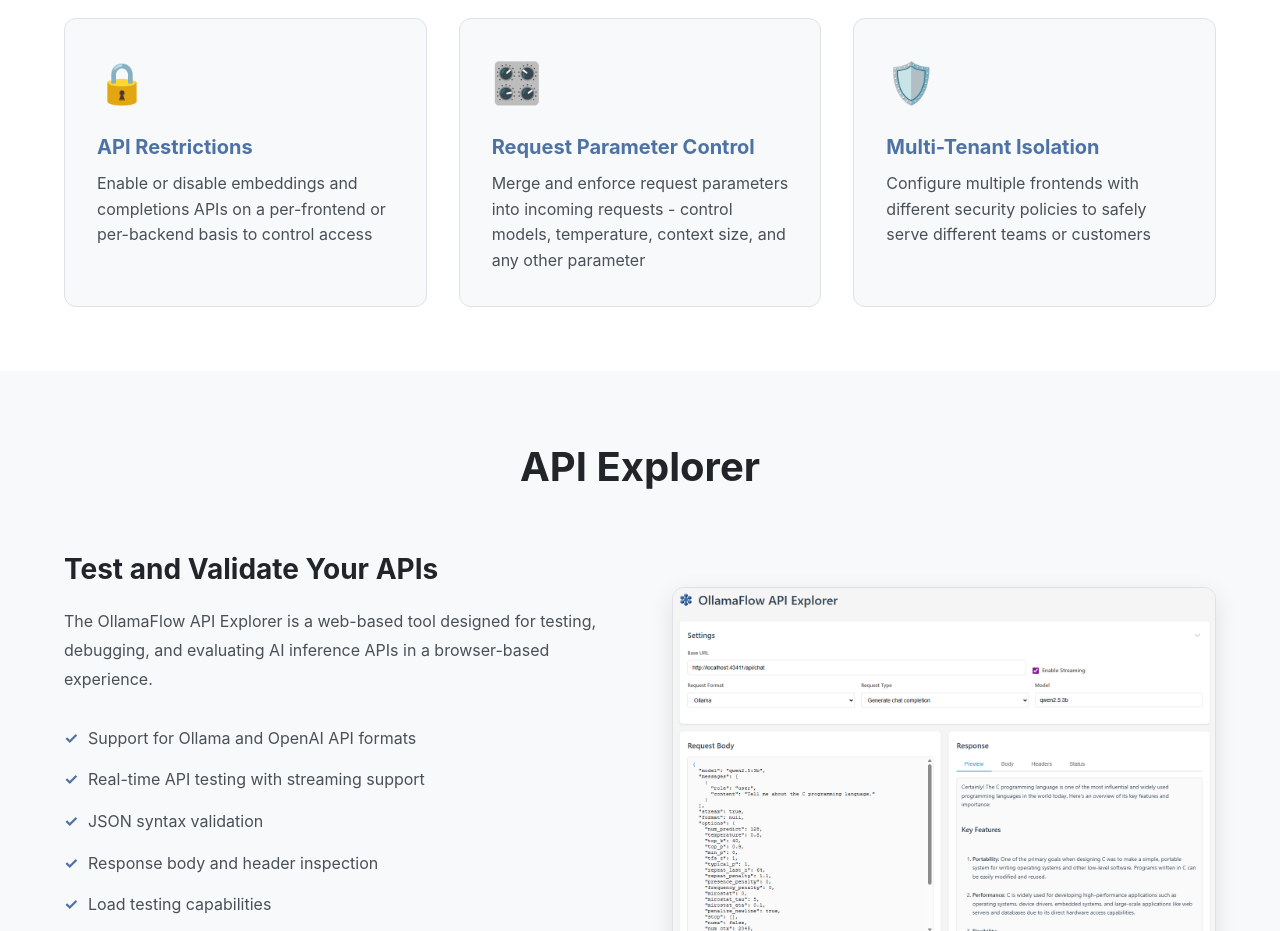
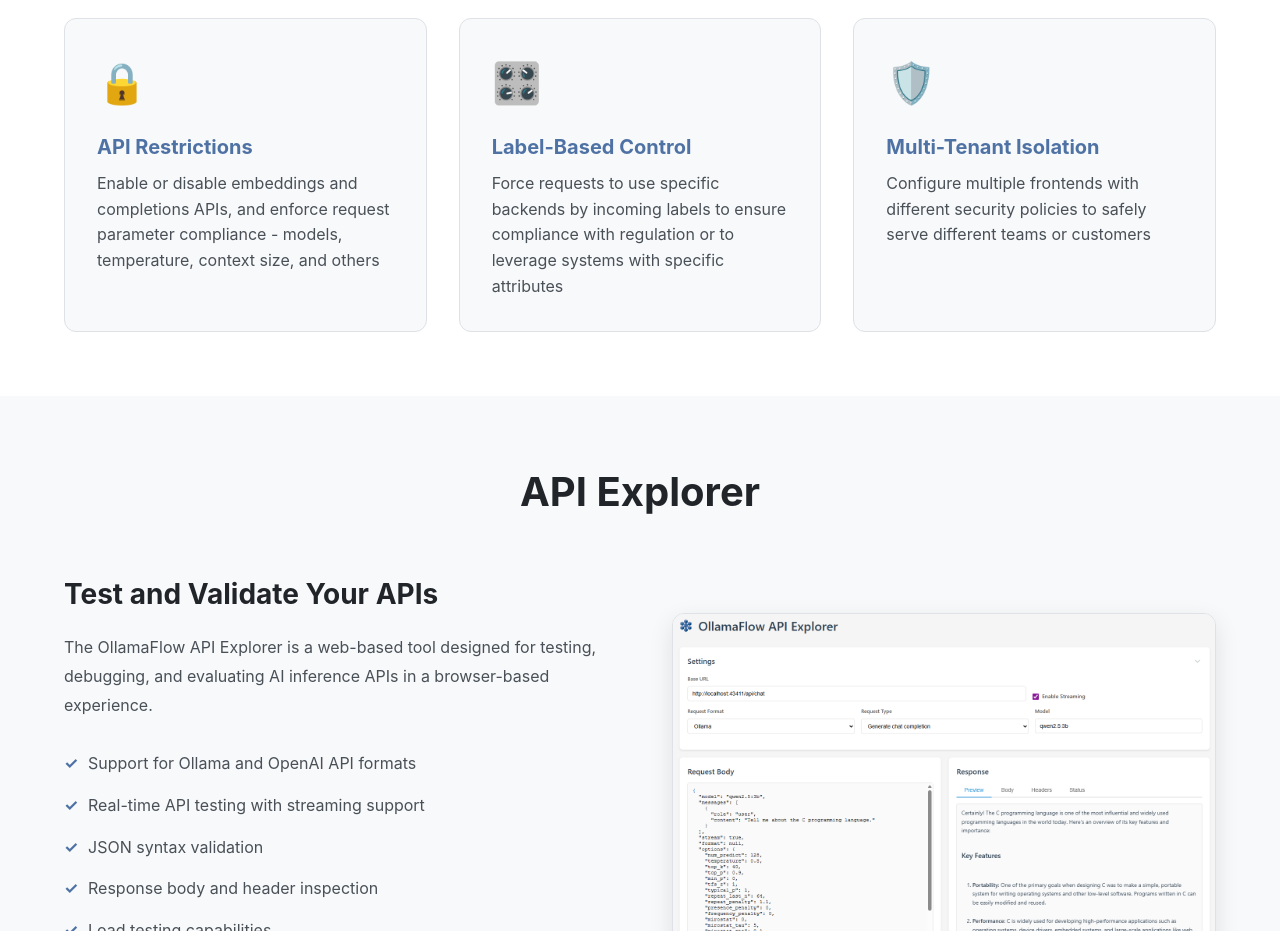
Before and after one commit to ollamaflow/ollamaflow.github.io, a plain HTML site: page index.html in a window 1280 px wide. Shown: the part 3400-4331 px from the top of the page. Drawn offline with Linux system fonts and the light colour scheme.

Commit message:
Minor update

```diff
--- a/index.html
+++ b/index.html
@@ -220,12 +220,12 @@
                 <div class="security-card">
                     <div class="security-icon">🔒</div>
                     <h3>API Restrictions</h3>
-                    <p>Enable or disable embeddings and completions APIs on a per-frontend or per-backend basis to control access</p>
+                    <p>Enable or disable embeddings and completions APIs, and enforce request parameter compliance - models, temperature, context size, and others</p>
                 </div>
                 <div class="security-card">
                     <div class="security-icon">🎛️</div>
-                    <h3>Request Parameter Control</h3>
-                    <p>Merge and enforce request parameters into incoming requests - control models, temperature, context size, and any other parameter</p>
+                    <h3>Label-Based Control</h3>
+                    <p>Force requests to use specific backends by incoming labels to ensure compliance with regulation or to leverage systems with specific attributes</p>
                 </div>
                 <div class="security-card">
                     <div class="security-icon">🛡️</div>
```
